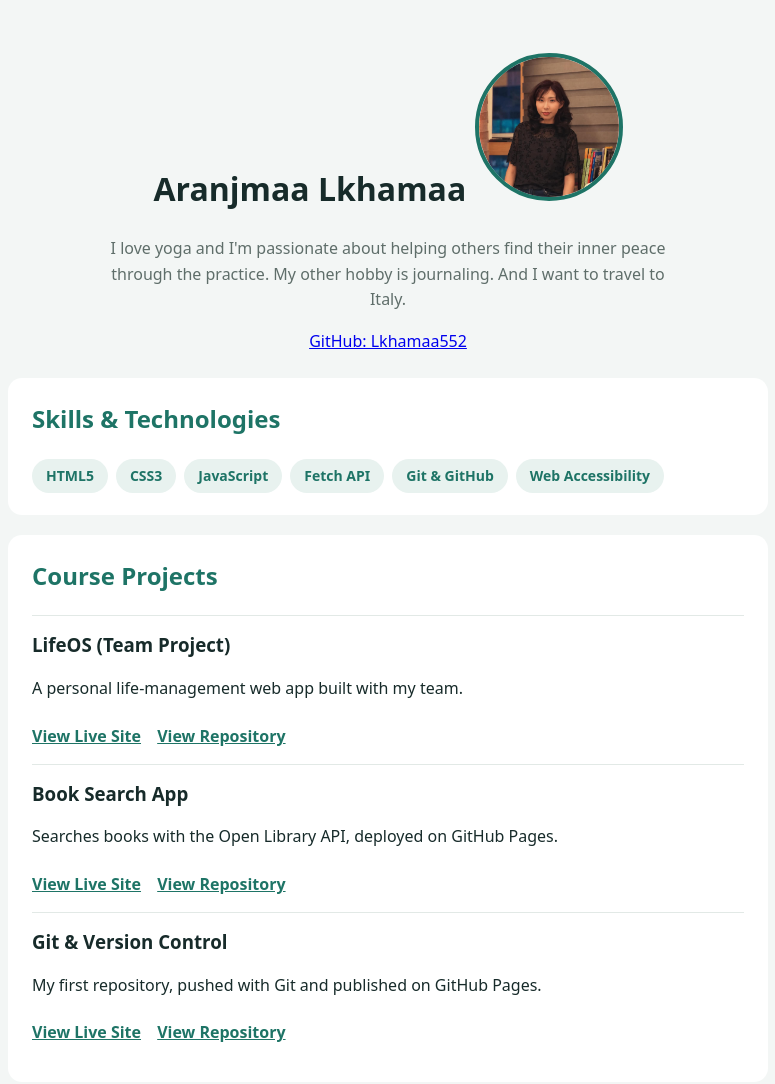
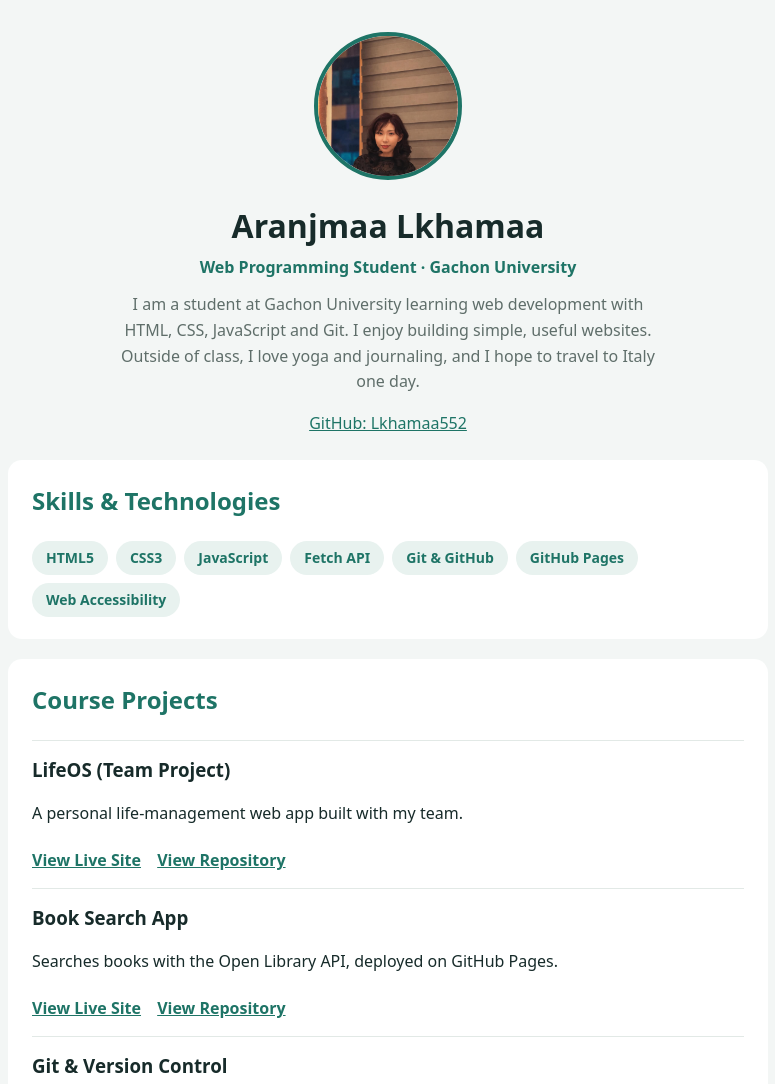
Before and after one commit to Lkhamaa552/portfolio, a plain HTML site: page index.html in a window 1280 px wide. Shown: the top 1084 px of the page, without its empty margins (252-1027 px from the left). Drawn offline with Linux system fonts and the light colour scheme.

Commit message:
Fiz layout and update bio

```diff
--- a/index.html
+++ b/index.html
@@ -1,10 +1,16 @@
 <!DOCTYPE html>
 <html lang="en">
-     <style>
+<head>
+  <meta charset="UTF-8">
+  <meta name="viewport" content="width=device-width, initial-scale=1">
+  <title>Aranjmaa Lkhamaa | Portfolio</title>
+  <style>
     body { font-family: system-ui, sans-serif; max-width: 760px; margin: 0 auto; padding: 32px 20px; color: #172B2A; line-height: 1.6; background: #F3F6F5; }
     header { text-align: center; margin-bottom: 24px; }
-    .photo { width: 140px; height: 140px; border-radius: 50%; object-fit: cover; border: 4px solid #1E7466; }
-    .intro { color: #5F6E6A; max-width: 560px; margin: 0 auto; }
+    .photo { width: 140px; height: 140px; border-radius: 50%; object-fit: cover; object-position: top; border: 4px solid #1E7466; }
+    header h1 { margin: 12px 0 4px; }
+    .role { color: #1E7466; font-weight: 600; margin: 0 0 12px; }
+    .intro { color: #5F6E6A; max-width: 560px; margin: 0 auto 10px; }
     section { background: #fff; padding: 22px 24px; border-radius: 14px; margin: 20px 0; }
     h2 { color: #1E7466; margin-top: 0; }
     .tags { display: flex; flex-wrap: wrap; gap: 8px; }
@@ -12,21 +18,21 @@
     .project { border-top: 1px solid #E2E9E6; padding: 14px 0; }
     .project h3 { margin: 0 0 4px; }
     .project a { display: inline-block; margin: 6px 12px 0 0; color: #1E7466; font-weight: 600; }
+    .project a:hover { text-decoration: none; opacity: 0.8; }
+    a { color: #1E7466; }
     footer { text-align: center; color: #5F6E6A; font-size: 14px; margin-top: 30px; }
-        .project a:hover { text-decoration: none; opacity: 0.8; }
     @media (max-width: 600px) { body { padding: 20px 14px; } .photo { width: 110px; height: 110px; } }
   </style>
-<head>
-  <meta charset="UTF-8">
-  <meta name="viewport" content="width=device-width, initial-scale=1">
-  <title>Aranjmaa Lkhamaa | Portfolio</title>
 </head>
 <body>
   <header>
-    <h1>Aranjmaa Lkhamaa    <img src="photo.jpg" alt="Photo of Aranjmaa Lkhamaa" class="photo"></h1>
-    <p class="intro">I love yoga and I'm passionate about helping others find their inner peace through the practice. My other hobby is journaling. And I want to travel to Italy.</p>
+    <img src="photo.jpg" alt="Photo of Aranjmaa Lkhamaa" class="photo">
+    <h1>Aranjmaa Lkhamaa</h1>
+    <p class="role">Web Programming Student · Gachon University</p>
+    <p class="intro">I am a student at Gachon University learning web development with HTML, CSS, JavaScript and Git. I enjoy building simple, useful websites. Outside of class, I love yoga and journaling, and I hope to travel to Italy one day.</p>
     <p><a href="https://github.com/Lkhamaa552">GitHub: Lkhamaa552</a></p>
   </header>
+
   <main>
     <section>
       <h2>Skills &amp; Technologies</h2>
@@ -36,10 +42,12 @@
         <span>JavaScript</span>
         <span>Fetch API</span>
         <span>Git &amp; GitHub</span>
+        <span>GitHub Pages</span>
         <span>Web Accessibility</span>
       </div>
     </section>
-        <section>
+
+    <section>
       <h2>Course Projects</h2>
 
       <div class="project">
@@ -58,14 +66,15 @@
 
       <div class="project">
         <h3>Git &amp; Version Control</h3>
-        <p>My first repository, pushed with Git and published on GitHub Pages.</p>
+        <p>Git exercises with branches, merging and a custom 404 page, published on GitHub Pages.</p>
         <a href="https://lkhamaa552.github.io/webpro-w9/">View Live Site</a>
         <a href="https://github.com/Lkhamaa552/webpro-w9">View Repository</a>
       </div>
     </section>
-      <footer>
+  </main>
+
+  <footer>
     <p>© 2026 Aranjmaa Lkhamaa · Made for the Web Programming course</p>
   </footer>
-  </main>
 </body>
 </html>
```
